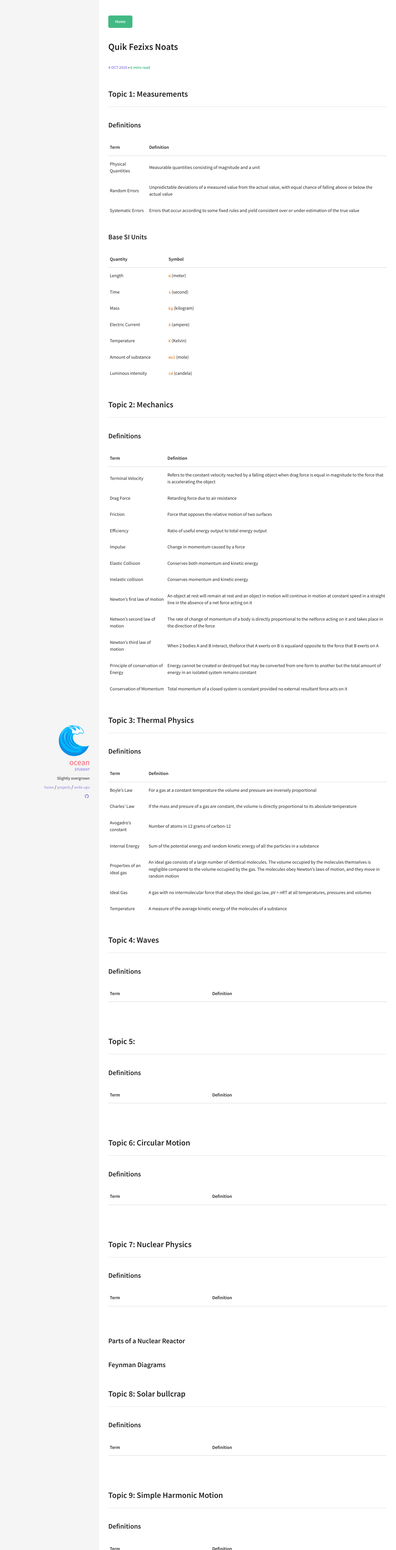
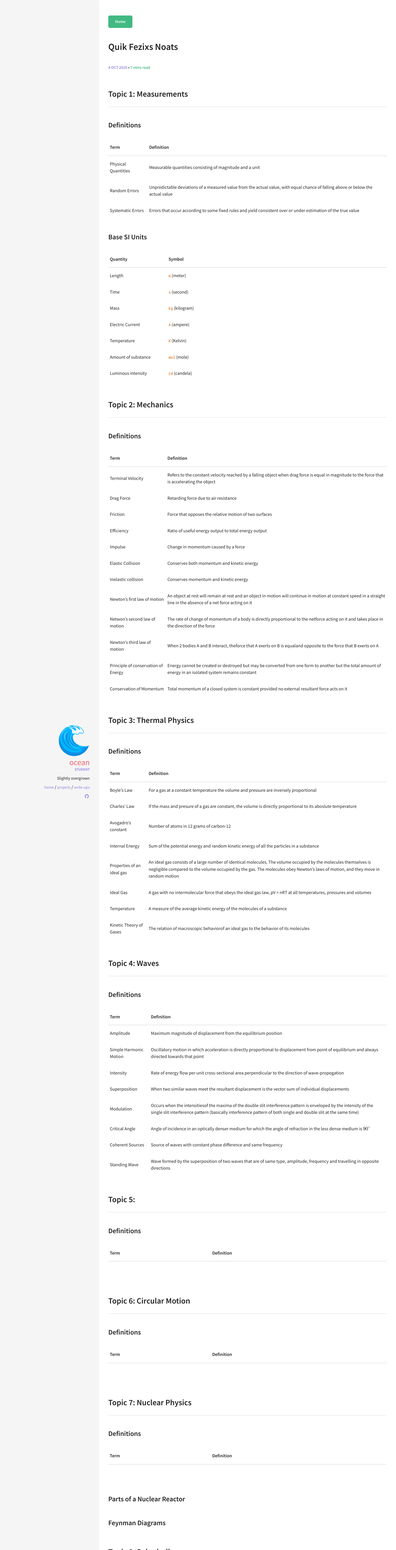
Before and after one commit to Oceankoh/oceankoh.github.io, a Jekyll site: the page built from _notes/2020-10-04-Hidden-Physics-Notes.md, in a window 1280 px wide. Shown: the whole page at 31% size. Built offline with Jekyll 4.4.1, drawn with Linux system fonts in a browser that asks for light colours; formulas are drawn with MathJax 3; a script that is not in the unit is left out.

Commit message:
topic 4 added definitions

```diff
--- a/_notes/2020-10-04-Hidden-Physics-Notes.md
+++ b/_notes/2020-10-04-Hidden-Physics-Notes.md
@@ -56,6 +56,7 @@ title: Quik Fezixs Noats
 |Properties of an ideal gas|An ideal gas consists of a large number of identical molecules. The volume occupied by the molecules themselves is negligible compared to the volume occupied by the gas. The molecules obey Newton's laws of motion, and they move in random motion|
 |Ideal Gas|A gas with no intermolecular force that obeys the ideal gas law, pV = nRT at all temperatures, pressures and volumes|
 |Temperature|A measure of the average kinetic energy of the molecules of a substance|
+|Kinetic Theory of Gases|The relation of macroscopic behaviorof an ideal gas to the behavior of its molecules|
 
 
 ## Topic 4: Waves
@@ -63,7 +64,15 @@ title: Quik Fezixs Noats
 
 |Term|Definition|
 |:---|:---|
-|||
+|Amplitude|Maximum magnitude of displacement from the equilibrium position|
+|Simple Harmonic Motion|Oscillatory motion in which acceleration is directly proportional to displacement from point of equilibrium and always directed towards that point|
+|Intensity|Rate of energy flow per unit cross-sectional area perpendicular to the direction of wave-propogation|
+|Superposition|When two similar waves meet the resultant displacement is the vector sum of individual displacements|
+|Modulation|Occurs when the intensitiesof the maxima of the double slit interference pattern is enveloped by the intensity of the single slit interference pattern (basically interference pattern of both single and double slit at the same time)|
+|Critical Angle|Angle of incidence in an optically denser medium for which the angle of refraction in the less dense medium is $90^{\circ}$|
+|Coherent Sources|Source of waves with constant phase difference and same frequency|
+|Standing Wave|Wave formed by the superposition of two waves that are of same type, amplitude, frequency and travelling in opposite directions|
+
 
 ## Topic 5:
 ### Definitions
```
